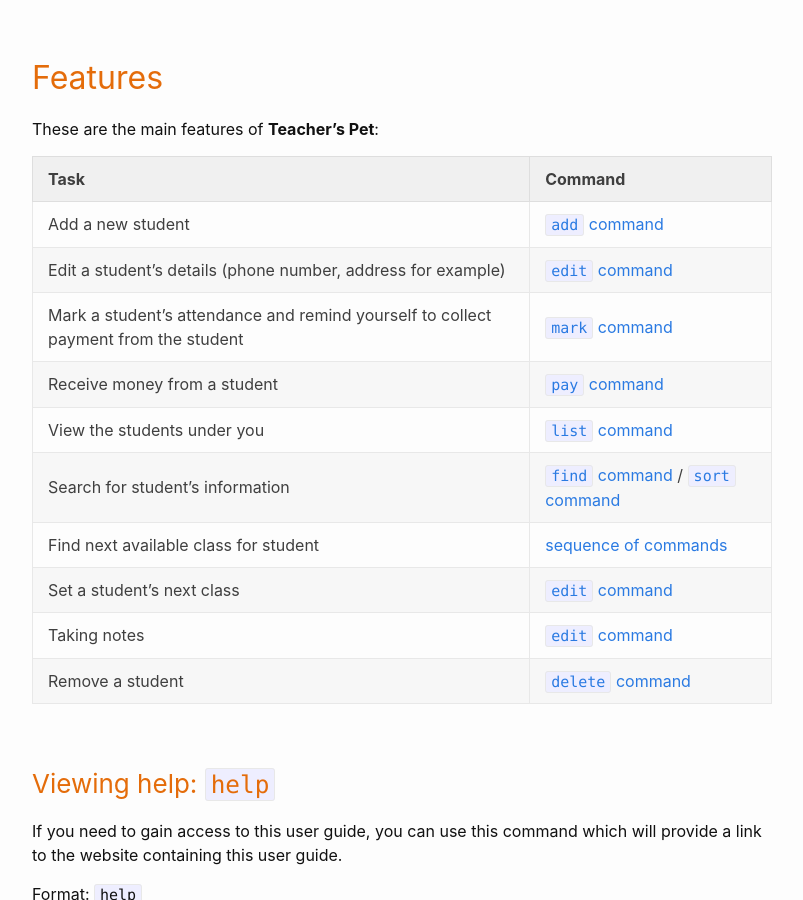
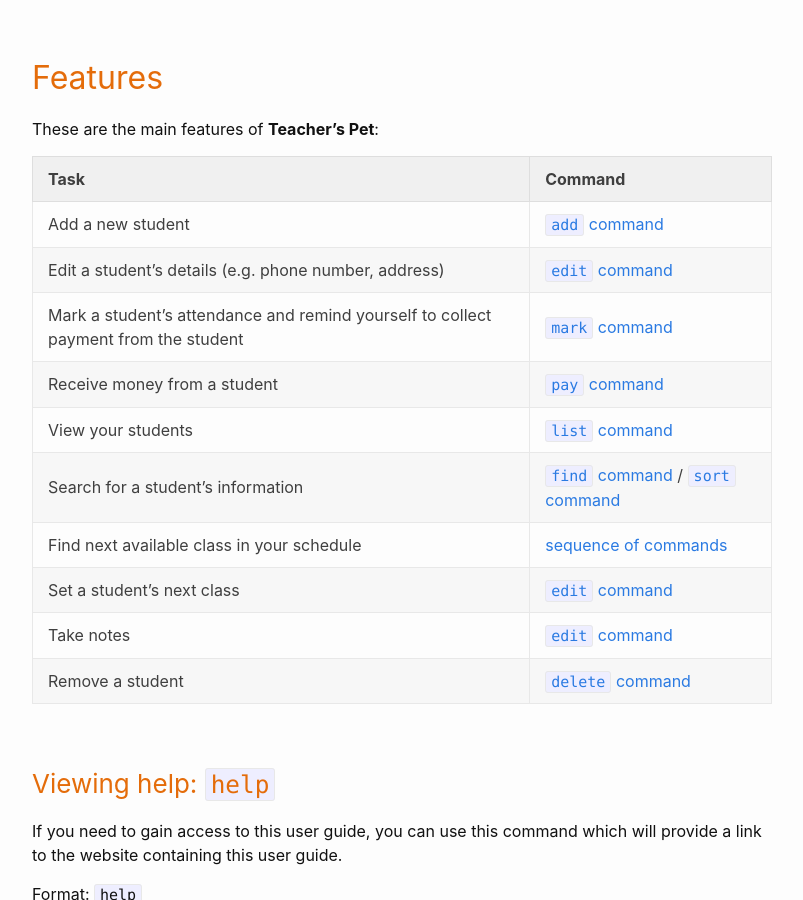
Before and after one commit to AY2223S1-CS2103T-T09-4/tp-clone-for-cs2101UG, a Jekyll site: the page built from docs/UserGuide_CS2101.md, in a window 1280 px wide and 900 px high, scrolled down 7714 px. Shown: the whole window, without its empty margins (238-1041 px from the left). Built offline with Jekyll 4.4.1, drawn with Linux system fonts in a browser that asks for light colours; our own code applies the rules of GitHub Pages for plain Markdown files.

Commit message:
Modify other table

```diff
--- a/docs/UserGuide_CS2101.md
+++ b/docs/UserGuide_CS2101.md
@@ -175,14 +175,14 @@ These are the main features of **Teacher's Pet**:
 | Task                                                                                | Command                                                                                         |
 |-------------------------------------------------------------------------------------|-------------------------------------------------------------------------------------------------|
 | Add a new student                                                                   | [`add` command](#adding-a-student-add)                                                          |
-| Edit a student's details (phone number, address for example)                        | [`edit` command](#editing-student-details-edit)                                                 |
+| Edit a student's details (e.g. phone number, address)                               | [`edit` command](#editing-student-details-edit)                                                 |
 | Mark a student's attendance and remind yourself to collect payment from the student | [`mark` command](#marking-a-student-mark)                                                       |
 | Receive money from a student                                                        | [`pay` command](#receiving-money-from-a-student-pay)                                            |
-| View the students under you                                                         | [`list` command](#viewing-all-students-list)                                                    |
-| Search for student's information                                                    | [`find` command](#finding-a-student-find) / [`sort` command](#sort-the-displayed-students-sort) |
-| Find next available class for student                                               | [sequence of commands](#next-available-class)                                                   |
+| View your students                                                                  | [`list` command](#viewing-all-students-list)                                                    |
+| Search for a student's information                                                  | [`find` command](#finding-a-student-find) / [`sort` command](#sort-the-displayed-students-sort) |
+| Find next available class in your schedule                                          | [sequence of commands](#next-available-class)                                                   |
 | Set a student's next class                                                          | [`edit` command](#editing-student-details-edit)                                                 |
-| Taking notes                                                                        | [`edit` command](#editing-student-details-edit)                                                 |
+| Take notes                                                                          | [`edit` command](#editing-student-details-edit)                                                 |
 | Remove a student                                                                    | [`delete` command](#deleting-students-delete)                                                   |
 
 ### Viewing help: `help`
```
